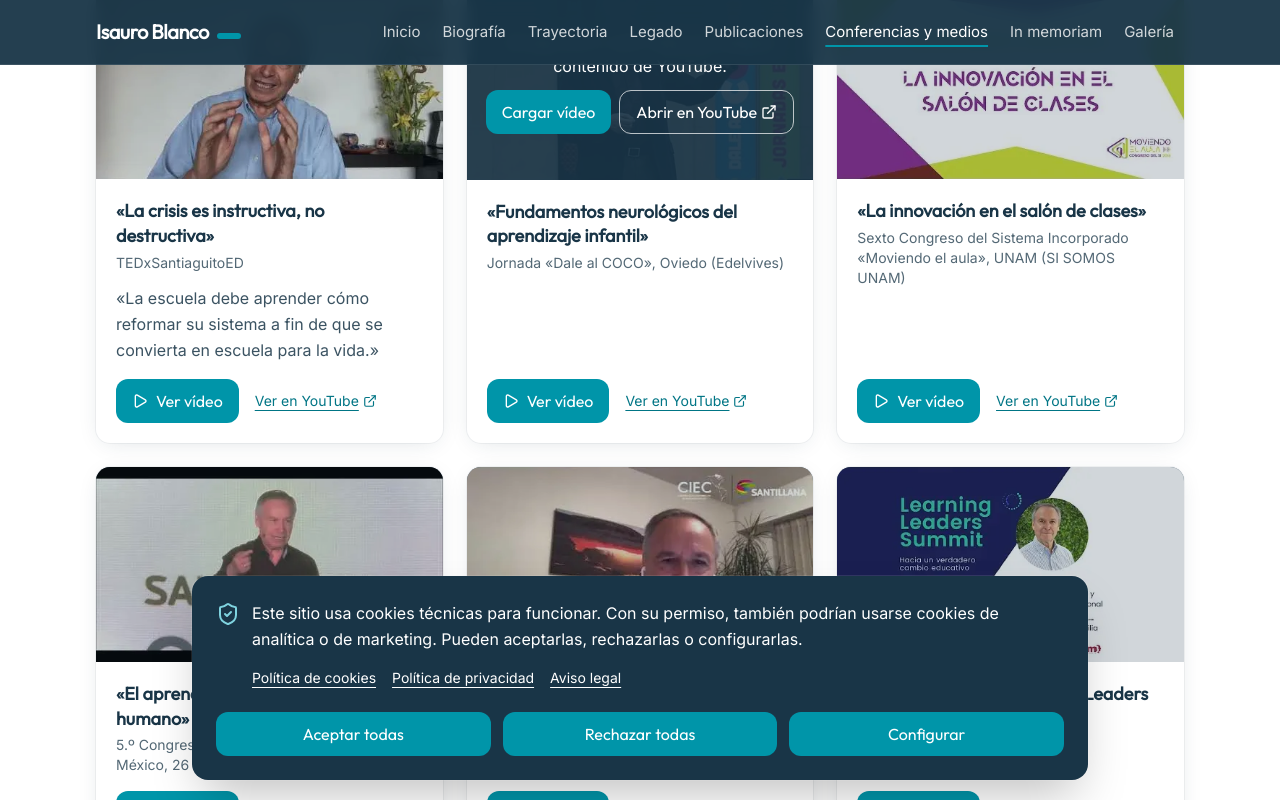
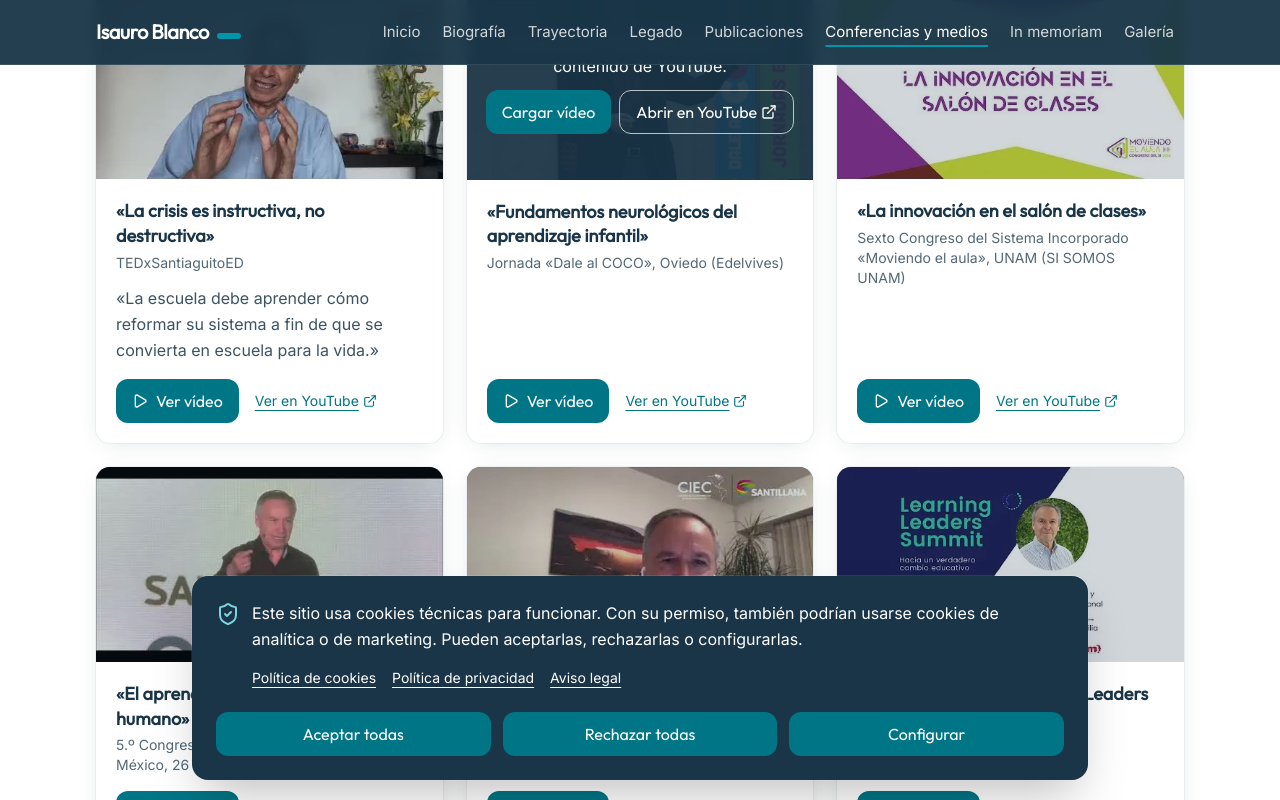
Before and after one commit to habilmind-webs/borrador-isauroblanco, a React (Vite) app: page /conferencias-y-medios in a window 1280 px wide. Both pictures are taken after a click on the button 548 px from the left and 1211 px from the top of the page. Shown: the part 811-1611 px from the top of the page. Built offline with nearby package versions, Linux system fonts and the light colour scheme.

Commit message:
Contraste AA en los botones: turquesa oscuro #007585 con texto blanco
El turquesa #0095a9 se mantiene en iconos y detalles; sobre blanco el
texto blanco daba 3,57:1 (Lighthouse color-contrast).

```diff
--- a/src/components/Consent.jsx
+++ b/src/components/Consent.jsx
@@ -69,7 +69,7 @@ export function ConsentProvider({ children }) {
 }
 
 const btn = 'min-h-[44px] flex-1 rounded-xl px-4 py-2.5 font-titulo text-base font-medium transition-colors focus-visible:outline-none focus-visible:ring-2 focus-visible:ring-offset-2';
-const btnSame = `${btn} bg-turquesa text-white hover:bg-turquesa-oscuro focus-visible:ring-turquesa focus-visible:ring-offset-marino`;
+const btnSame = `${btn} bg-turquesa-oscuro text-white hover:bg-turquesa-hondo focus-visible:ring-turquesa focus-visible:ring-offset-marino`;
 
 function LegalLinks({ items }) {
   return (
--- a/src/components/Layout.jsx
+++ b/src/components/Layout.jsx
@@ -109,7 +109,7 @@ function Footer() {
 export default function Layout({ children }) {
   return (
     <>
-      <a href="#contenido" className="sr-only z-[70] rounded-lg bg-turquesa px-4 py-3 font-medium text-white focus:not-sr-only focus:fixed focus:left-3 focus:top-3">Saltar al contenido</a>
+      <a href="#contenido" className="sr-only z-[70] rounded-lg bg-turquesa-oscuro px-4 py-3 font-medium text-white focus:not-sr-only focus:fixed focus:left-3 focus:top-3">Saltar al contenido</a>
       <Header />
       <main id="contenido" tabIndex={-1} className="focus:outline-none">{children}</main>
       <Footer />
--- a/src/components/Ui.jsx
+++ b/src/components/Ui.jsx
@@ -42,7 +42,7 @@ export function Card({ icon, titulo, texto, fuente, as = 'h3' }) {
 export function ButtonLink({ to, children, variant = 'primario', className = '' }) {
   const base = 'inline-flex min-h-[44px] items-center justify-center gap-2 rounded-xl px-5 py-2.5 font-titulo font-medium transition-colors focus-visible:outline-none focus-visible:ring-2 focus-visible:ring-offset-2';
   const v = {
-    primario: 'bg-turquesa text-white hover:bg-turquesa-oscuro focus-visible:ring-turquesa',
+    primario: 'bg-turquesa-oscuro text-white hover:bg-turquesa-hondo focus-visible:ring-turquesa',
     claro: 'bg-white text-marino hover:bg-claro focus-visible:ring-white focus-visible:ring-offset-marino',
     borde: 'border border-white/60 text-white hover:bg-white/10 focus-visible:ring-white focus-visible:ring-offset-marino',
   }[variant];
--- a/src/components/VideoCard.jsx
+++ b/src/components/VideoCard.jsx
@@ -29,7 +29,7 @@ export default function VideoCard({ v, headingLevel = 'h3' }) {
               <div className="absolute inset-0 flex flex-col items-center justify-center gap-3 bg-marino/90 p-4 text-center text-white" role="group" aria-label="Aviso antes de cargar el vídeo">
                 <p className="text-sm sm:text-base">Al reproducir este vídeo se cargará contenido de YouTube.</p>
                 <div className="flex flex-wrap justify-center gap-2">
-                  <button type="button" onClick={() => setStep('play')} autoFocus className="min-h-[44px] rounded-xl bg-turquesa px-4 font-titulo font-medium hover:bg-turquesa-oscuro focus-visible:outline-none focus-visible:ring-2 focus-visible:ring-white">Cargar vídeo</button>
+                  <button type="button" onClick={() => setStep('play')} autoFocus className="min-h-[44px] rounded-xl bg-turquesa-oscuro px-4 font-titulo font-medium hover:bg-turquesa-hondo focus-visible:outline-none focus-visible:ring-2 focus-visible:ring-white">Cargar vídeo</button>
                   <a href={yt} target="_blank" rel="noopener noreferrer" className="inline-flex min-h-[44px] items-center gap-1 rounded-xl border border-white/70 px-4 font-titulo font-medium hover:bg-white/10 focus-visible:outline-none focus-visible:ring-2 focus-visible:ring-white">
                     Abrir en YouTube<ExternalLink aria-hidden="true" className="h-4 w-4" /><span className="sr-only"> (se abre en una pestaña nueva)</span>
                   </a>
@@ -45,7 +45,7 @@ export default function VideoCard({ v, headingLevel = 'h3' }) {
         {v.texto && <p className="mt-3 leading-relaxed text-marino/85">«{v.texto}»</p>}
         <div className="mt-auto flex flex-wrap items-center gap-x-4 gap-y-2 pt-4">
           {step !== 'play' && (
-            <button type="button" onClick={start} className="inline-flex min-h-[44px] items-center gap-2 rounded-xl bg-turquesa px-4 font-titulo font-medium text-white hover:bg-turquesa-oscuro focus-visible:outline-none focus-visible:ring-2 focus-visible:ring-turquesa focus-visible:ring-offset-2">
+            <button type="button" onClick={start} className="inline-flex min-h-[44px] items-center gap-2 rounded-xl bg-turquesa-oscuro px-4 font-titulo font-medium text-white hover:bg-turquesa-hondo focus-visible:outline-none focus-visible:ring-2 focus-visible:ring-turquesa focus-visible:ring-offset-2">
               <Play aria-hidden="true" className="h-4 w-4" /> Ver vídeo<span className="sr-only">: {v.titulo}</span>
             </button>
           )}
--- a/src/pages/Publicaciones.jsx
+++ b/src/pages/Publicaciones.jsx
@@ -39,7 +39,7 @@ export default function Publicaciones() {
                   {l.texto && <p className="mt-3 leading-relaxed text-marino/85">{l.texto}</p>}
                   {l.tienda && (
                     <div className="mt-auto pt-5">
-                      <a href={l.tienda} target="_blank" rel="noopener noreferrer" className="inline-flex min-h-[44px] items-center gap-2 rounded-xl bg-turquesa px-4 font-titulo font-medium text-white hover:bg-turquesa-oscuro focus-visible:outline-none focus-visible:ring-2 focus-visible:ring-turquesa focus-visible:ring-offset-2">
+                      <a href={l.tienda} target="_blank" rel="noopener noreferrer" className="inline-flex min-h-[44px] items-center gap-2 rounded-xl bg-turquesa-oscuro px-4 font-titulo font-medium text-white hover:bg-turquesa-hondo focus-visible:outline-none focus-visible:ring-2 focus-visible:ring-turquesa focus-visible:ring-offset-2">
                         Ver en tienda<span className="sr-only">: {l.titulo} (se abre en una pestaña nueva)</span><ExternalLink aria-hidden="true" className="h-4 w-4" />
                       </a>
                     </div>
--- a/tailwind.config.js
+++ b/tailwind.config.js
@@ -5,7 +5,7 @@ export default {
     extend: {
       colors: {
         marino: { DEFAULT: '#193547', 900: '#10242f', 700: '#24485f' },
-        turquesa: { DEFAULT: '#0095a9', oscuro: '#007585', claro: '#7fd3df' },
+        turquesa: { DEFAULT: '#0095a9', oscuro: '#007585', hondo: '#005f6b', claro: '#7fd3df' },
         claro: '#eef6f8',
         ambar: '#ffa503',
       },
```
